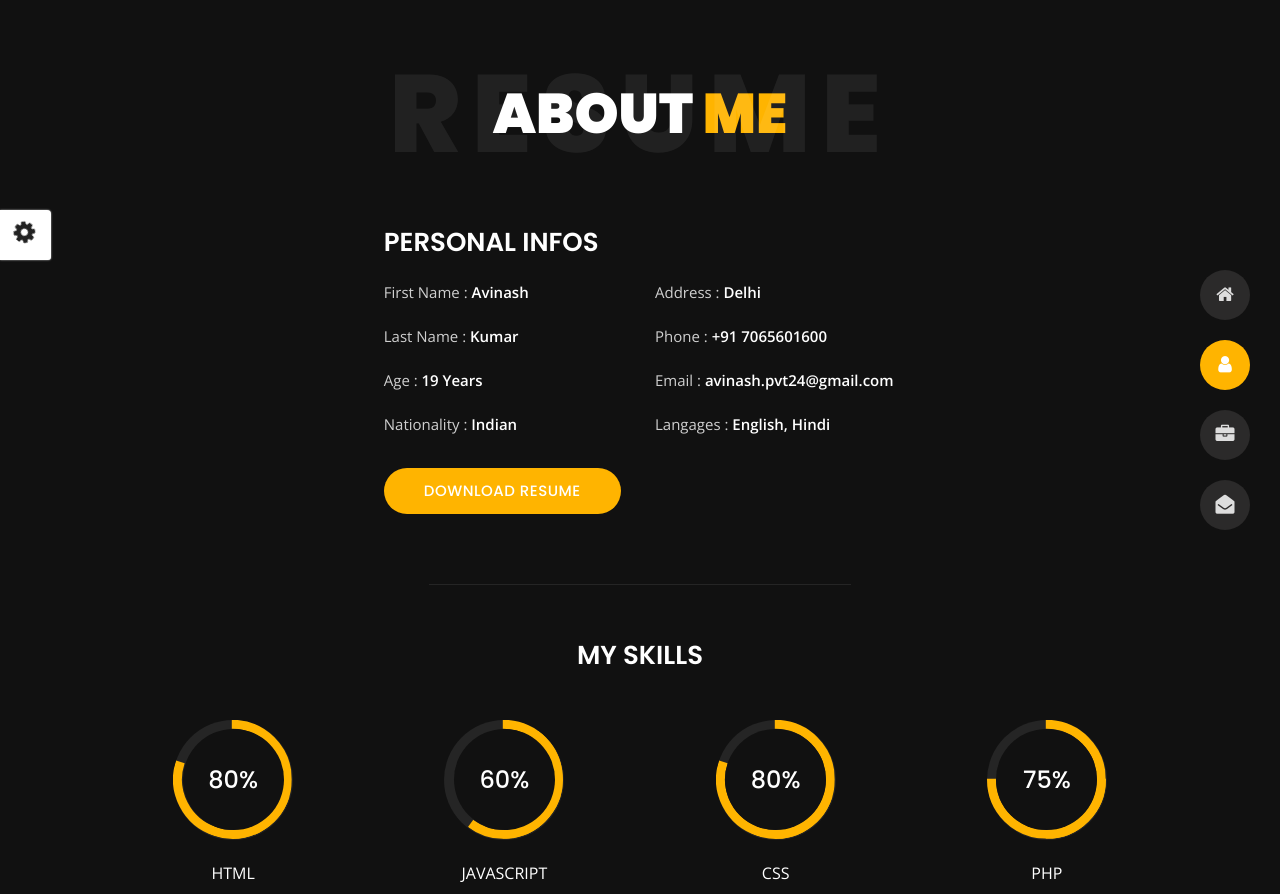
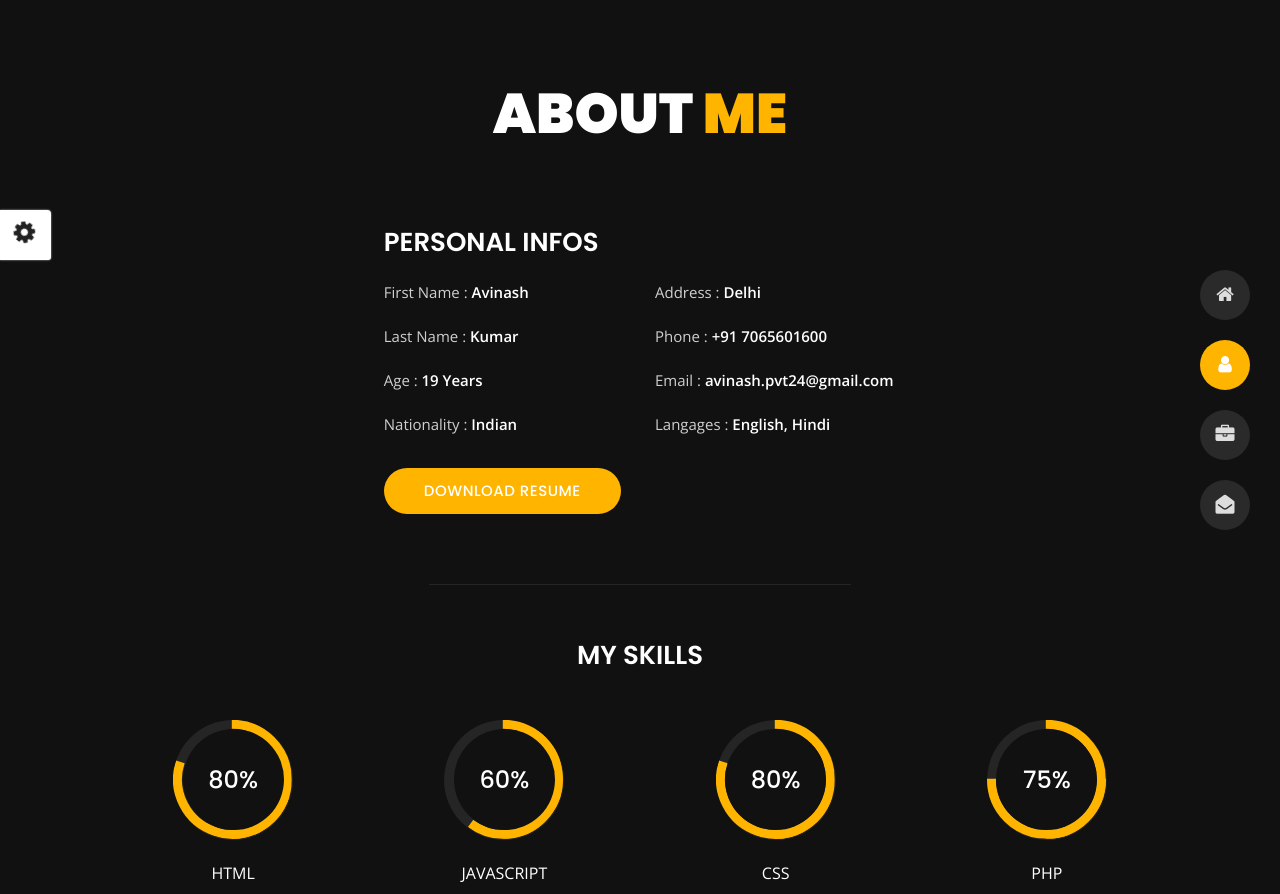
Before and after one commit to AvinashGangary/avinash, a plain HTML site: page about.html in a window 1280 px wide. Shown: the top 894 px of the page. Drawn offline with nearby package versions, Linux system fonts and the light colour scheme.

Commit message:
Update about.html

```diff
--- a/about.html
+++ b/about.html
@@ -136,7 +136,6 @@
 <!-- Page Title Starts -->
 <section class="title-section text-left text-sm-center revealator-slideup revealator-once revealator-delay1">
     <h1>ABOUT <span>ME</span></h1>
-    <span class="title-bg">Resume</span>
 </section>
 <!-- Page Title Ends -->
 <!-- Main Content Starts -->
```
